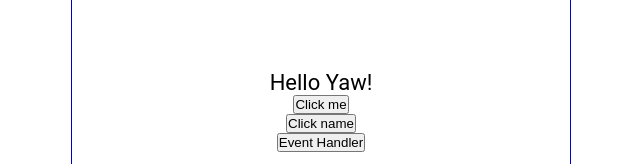
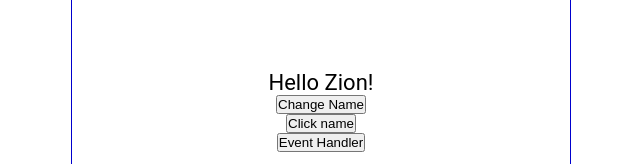
Before and after one commit to louis-agyapong/react-playground, a React (Create React App) app: page / in a window 1280 px wide. Shown: the part 297-461 px from the top of the page, without its empty margins (319-959 px from the left). Built offline with nearby package versions, Linux system fonts and the light colour scheme.

Commit message:
React useState Hook

```diff
--- a/src/Content.js
+++ b/src/Content.js
@@ -1,29 +1,28 @@
-import React from "react";
+import { useState } from "react";
 
 const Content = () => {
+  const [name, setName] = useState("Zion");
+  const [count, setCount] = useState(0);
   const handleNameChange = () => {
     const names = ["Kofi", "Ama", "Yaa", "Yaw", "Kweku", "Akua", "Kwame"];
     const int = Math.floor(Math.random() * names.length);
-    return names[int];
+    setName(names[int]);
   };
 
   const handleClick = () => {
-    console.log("Clicked");
+    setCount(count + 1);
+    setCount(count + 1);
+    console.log(count);
   };
   const handleClick2 = (name) => {
-    console.log(`${name} was clicked`);
-  };
-  const handleClick3 = (e) => {
-    console.log(e.target.innerText);
+    console.log(count);
   };
   return (
     <main>
-      <p onDoubleClick={handleClick}>
-        Hello {handleNameChange()}!
-      </p>
-      <button onClick={handleClick}>Click me</button>
-      <button onClick={() => handleClick2("Zee")}>Click name</button>
-      <button onClick={(e) => handleClick3(e)}>Event Handler</button>
+      <p onDoubleClick={handleClick}>Hello {name}!</p>
+      <button onClick={handleNameChange}>Change Name</button>
+      <button onClick={handleClick}>Click name</button>
+      <button onClick={handleClick2}>Event Handler</button>
     </main>
   );
 };
```
